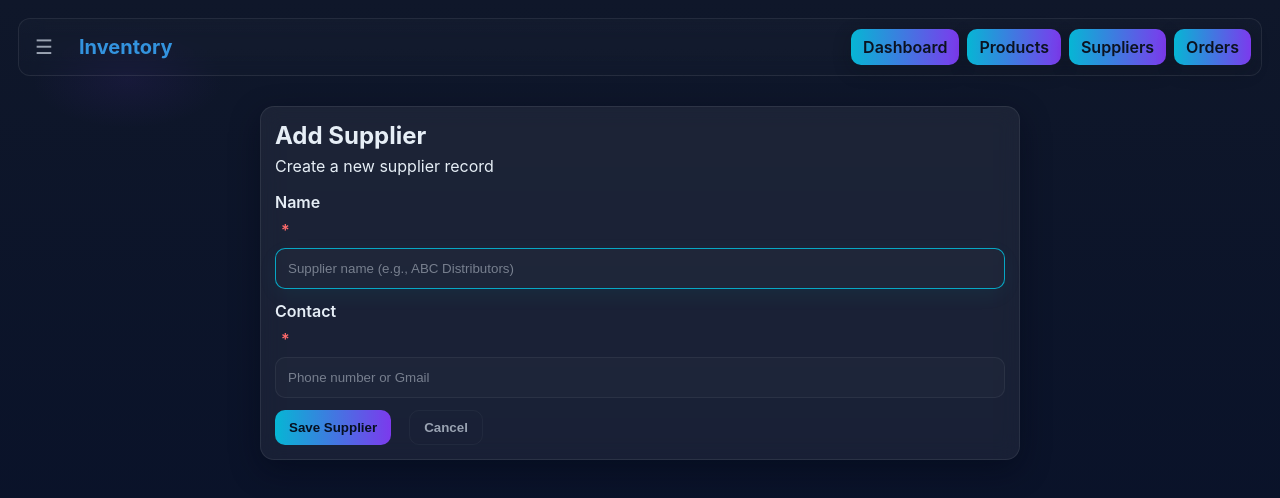
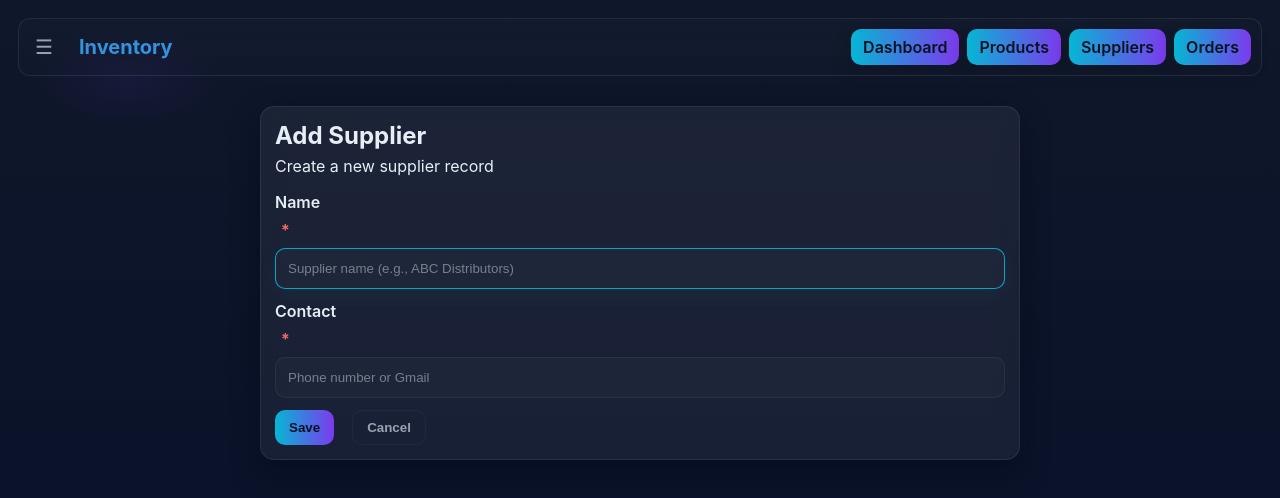
Before and after one commit to mgdedase/Frontend, a React (Create React App) app: page /suppliers/add in a window 1280 px wide. Shown: the top 498 px of the page. Built offline with nearby package versions, Linux system fonts and the light colour scheme.

Commit message:
Update AddSupplier.js

```diff
--- a/src/components/AddSupplier.js
+++ b/src/components/AddSupplier.js
@@ -98,7 +98,7 @@ export default function AddSupplier() {
 
         <div className="form-actions" style={{ marginTop: 12 }}>
           <button className="btn" type="submit" disabled={saving}>
-            {saving ? "Saving..." : "Save Supplier"}
+            {saving ? "Saving..." : "Save"}
           </button>
 
           <button
```
